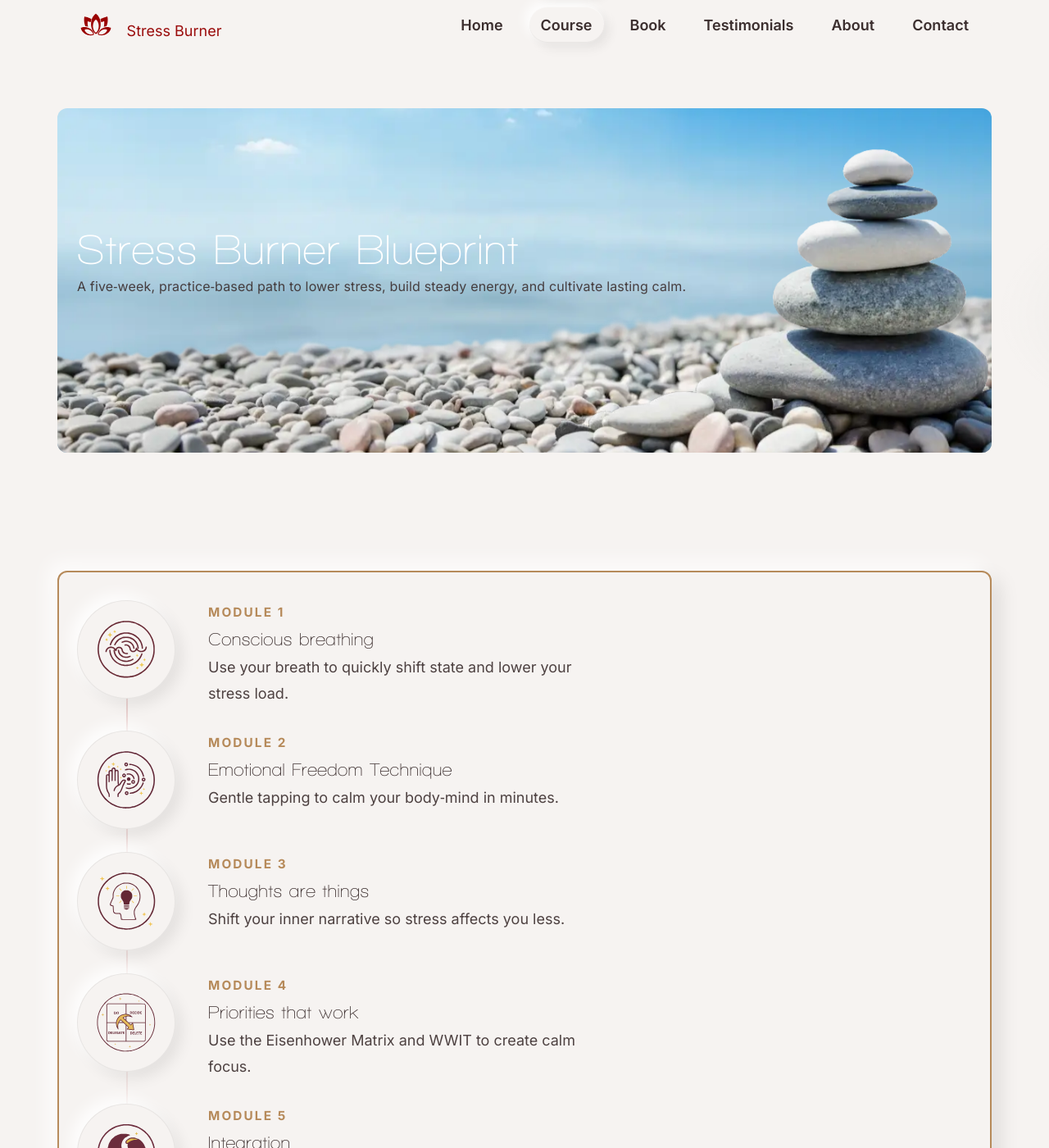
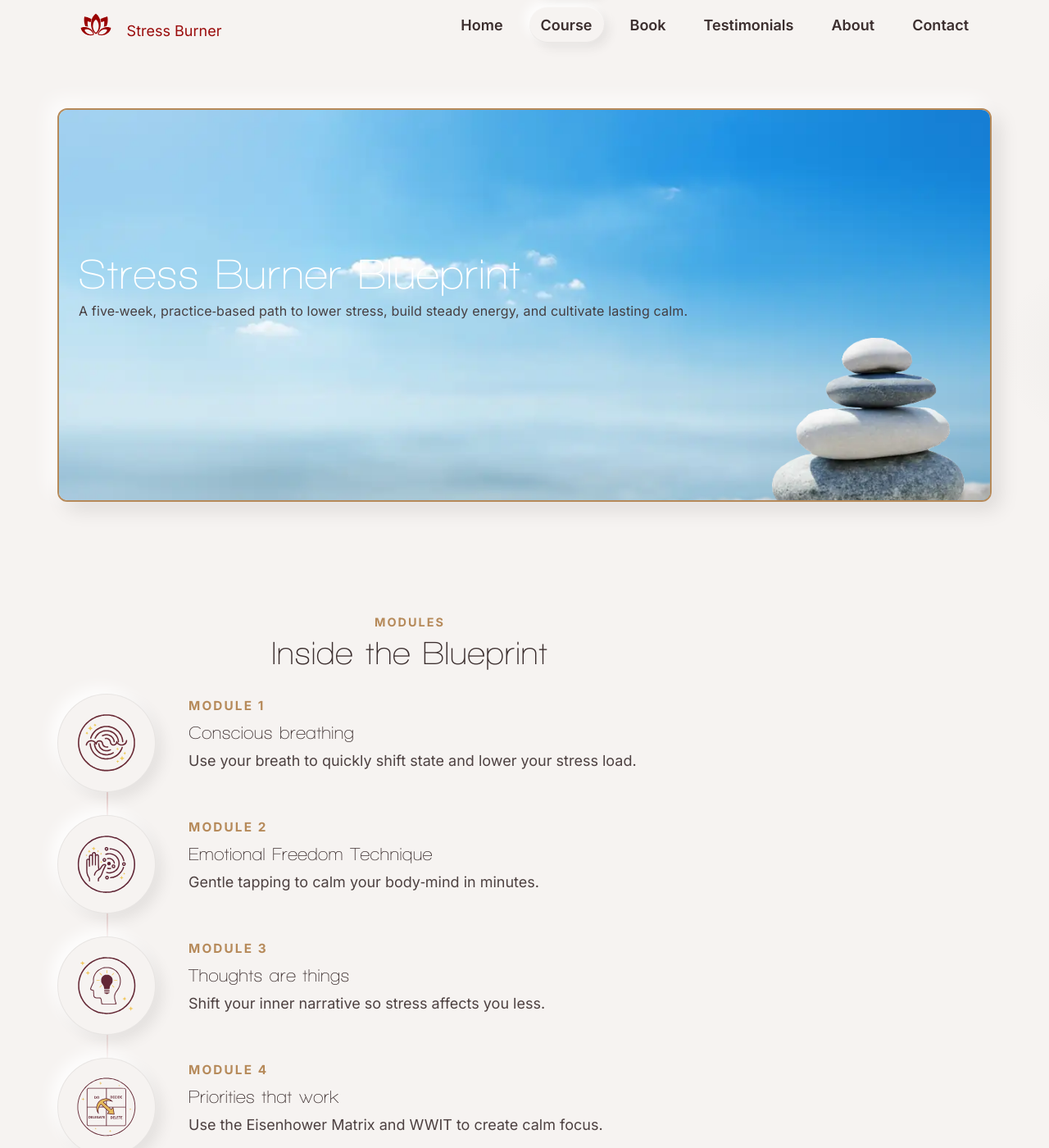
Before and after one commit to chriswakeley/test-blog, a Jekyll site: the page built from course.md, in a window 1280 px wide and 1400 px high. Shown: the whole window at 82% size. Built offline with Jekyll 4.4.1, drawn with Linux system fonts in a browser that asks for light colours; some of the changed text lies outside the part shown.

Commit message:
Enhance title hero section with increased min-height and border for improved aesthetics; add responsive aspect ratio to parallax layers

```diff
--- a/assets/css/main.css
+++ b/assets/css/main.css
@@ -492,7 +492,8 @@ main{flex:1}
 .hero .cta-row{animation:rise .44s ease-out .36s both}
 
 /* Course title hero with parallax inside container width */
-.title-hero .title-hero-inner{ position:relative; min-height:420px; display:flex; align-items:center; overflow:hidden; border-radius:12px }
+.title-hero .title-hero-inner{ position:relative; min-height:480px; display:flex; align-items:center; overflow:hidden; border-radius:12px; border:2px solid var(--sb-gold);
+  box-shadow: -10px -10px 24px rgba(255,255,255,.85), 10px 10px 24px rgba(0,0,0,.10) }
 .title-hero .course-title{ color:#fff }
 .title-hero .title-hero-inner .parallax-stack{ position:absolute; inset:0; height:100%; min-height:0; z-index:0 }
 .title-hero .title-hero-inner .section-intro.on-parallax{ position:relative; z-index:1 }
@@ -510,6 +511,14 @@ main{flex:1}
   background-image:image-set(url('../images/stonestackforeground-wide.webp') type('image/webp') 1x);
 }
 .stones-title-parallax .parallax-layer{ background-position: left bottom }
+
+/* Ensure each stones parallax layer maintains a 16:9 box and scales responsively */
+.stones-title-parallax .parallax-layer,
+.stones-parallax .parallax-layer{
+  aspect-ratio: 16 / 9;
+  width: 100%;
+  height: auto;
+}
 
 /* Course page: bordered panel around modules (match homepage Blueprint style) */
 .course-panel{ position:relative; border:2px solid var(--sb-gold); border-radius:12px; padding:22px; background: var(--sb-warm);
--- a/course.md
+++ b/course.md
@@ -19,12 +19,14 @@ permalink: /course/
   </div>
 </section>
 
-<!-- Title + Modules up front with side-by-side image on desktop -->
+<!-- Modules section -->
 <div class="container section">
-  <div class="course-panel">
-  <div class="split">
-    <div>
-      <div class="module-flow">
+  <div class="container-narrow">
+    <div class="section-intro">
+      <span class="eyebrow">Modules</span>
+      <h2>Inside the Blueprint</h2>
+    </div>
+    <div class="module-flow">
     <!-- Step 1 -->
     <div class="step">
       <div class="badge" aria-hidden="true">
@@ -137,12 +139,9 @@ permalink: /course/
           <img class="icon" src="{{ '/assets/images/targeticon.svg' | relative_url }}" alt="" aria-hidden="true" />
           <h3>Targeted</h3>
           <p>Zero in on the one thing bottlenecking your progress.</p>
-        </li>
-        <li class="feature">
-          <img class="icon" src="{{ '/assets/images/bolticon.svg' | relative_url }}" alt="" aria-hidden="true" />
-          <h3>Fast relief</h3>
-          <p>45 minutes to shift state and map your next two actions.</p>
-        </li>
+        </div>
+      </div>
+    </div>
         <li class="feature">
           <img class="icon" src="{{ '/assets/images/check-no-background.svg' | relative_url }}" alt="" aria-hidden="true" />
           <h3>Follow‑through</h3>
```
